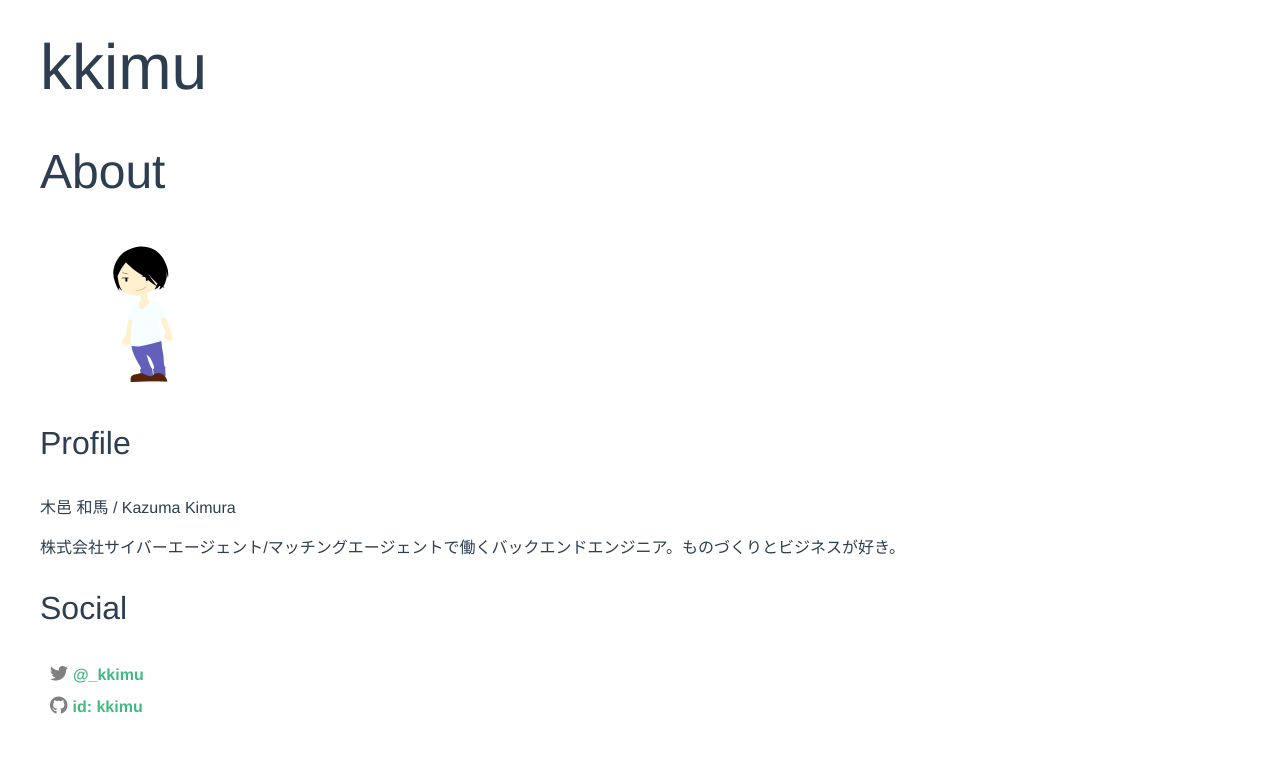
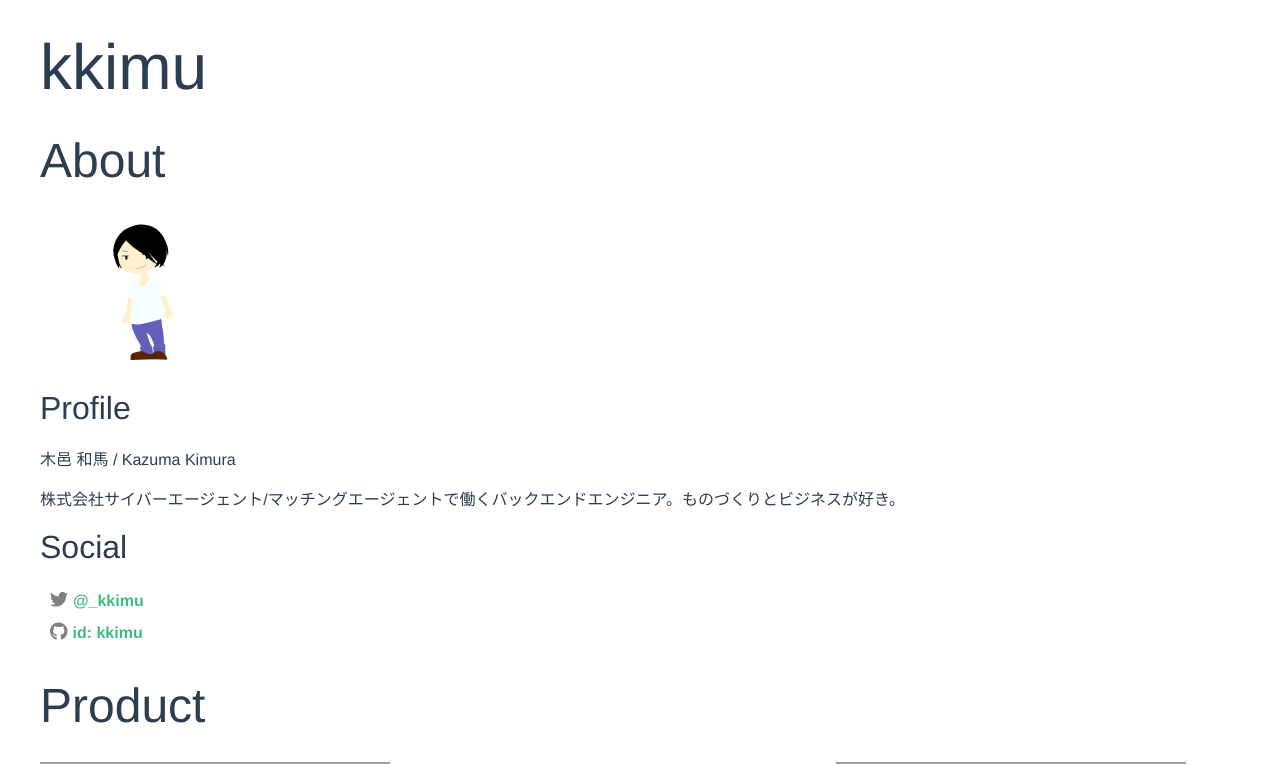
Before and after one commit to koooootake/kkimu-vue-app, a Vue app: page / in a window 1280 px wide. Shown: the top 764 px of the page. Built offline with nearby package versions, Linux system fonts and the light colour scheme; grey boxes are pictures that could not be loaded.

Commit message:
Update styles

```diff
--- a/src/components/Top.vue
+++ b/src/components/Top.vue
@@ -61,9 +61,11 @@ h1 {
 }
 h2 {
   font-size: 3rem;
+  margin: 0.6em 0;
 }
 h3 {
   font-size: 2rem;
+  margin: 0.6em 0;
 }
 ul {
   list-style-type: none;
```
